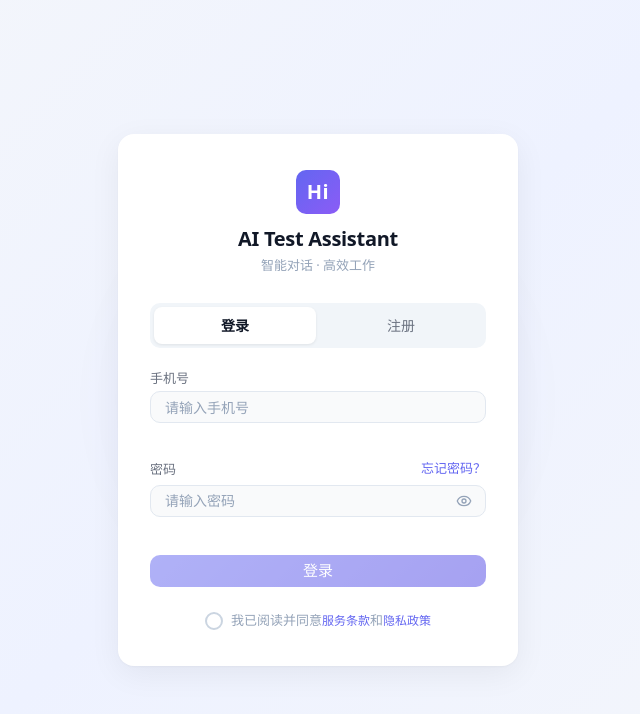
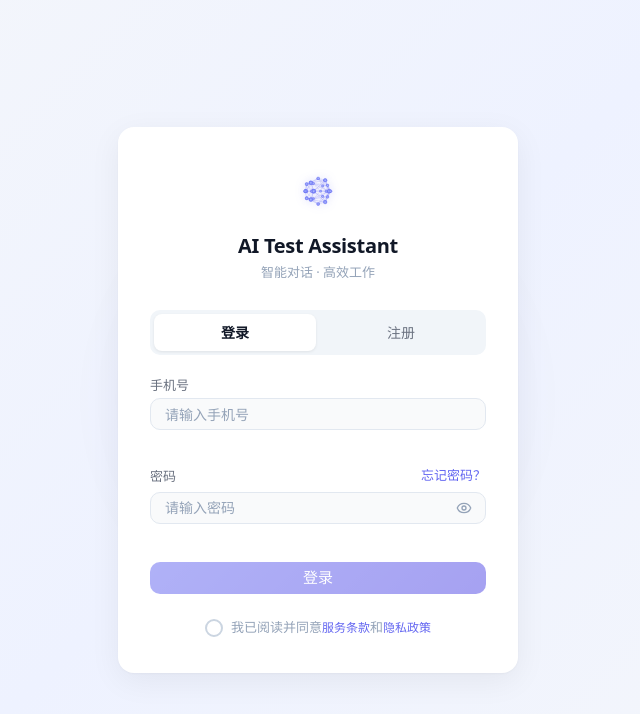
Before and after one commit to JunkingBoy/AgentWeb, a React (Vite) app: page /login in a window 1280 px wide. Shown: the top 714 px of the page, without its empty margins (322-962 px from the left). Built offline with nearby package versions, Linux system fonts and the light colour scheme.

Commit message:
[mod] 修改登录页icon

```diff
--- a/src/pages/Login/index.module.css
+++ b/src/pages/Login/index.module.css
@@ -80,26 +80,11 @@
   display: inline-flex;
   align-items: center;
   justify-content: center;
-  width: 44px;
-  height: 44px;
-  border-radius: 10px;
-  background: linear-gradient(135deg, var(--color-primary), #8b5cf6);
-  color: white;
-  margin-bottom: 10px;
-  transition: transform 0.25s ease, box-shadow 0.25s ease;
+  width: 56px;
+  height: 56px;
+  border-radius: 14px;
+  margin-bottom: 12px;
   cursor: default;
-}
-
-.logoIcon:hover {
-  transform: scale(1.08);
-  box-shadow: 0 4px 16px rgba(99, 102, 241, 0.35);
-}
-
-.logoHi {
-  font-size: 20px;
-  font-weight: 700;
-  letter-spacing: 0.5px;
-  line-height: 1;
 }
 
 .logoText {
--- a/src/pages/Login/index.tsx
+++ b/src/pages/Login/index.tsx
@@ -11,6 +11,7 @@ import { Label } from '@/components/ui/label'
 import { registerUser, loginUser } from '@/api/user'
 import { getAesKey } from '@/utils/keyManager'
 import { encrypt } from '@/utils/crypto'
+import NeuralNetworkIcon from '@/components/common/NeuralNetworkIcon'
 import styles from './index.module.css'
 
 /* ===== Schema 定义（对应后端 UserRegister / UserLogin） ===== */
@@ -134,7 +135,7 @@ export default function Login() {
         {/* Logo */}
         <div className={styles.logo}>
           <div className={styles.logoIcon}>
-            <span className={styles.logoHi}>Hi</span>
+            <NeuralNetworkIcon />
           </div>
           <h1 className={styles.logoText}>AI Test Assistant</h1>
           <p className={styles.logoDesc}>智能对话 · 高效工作</p>
```
